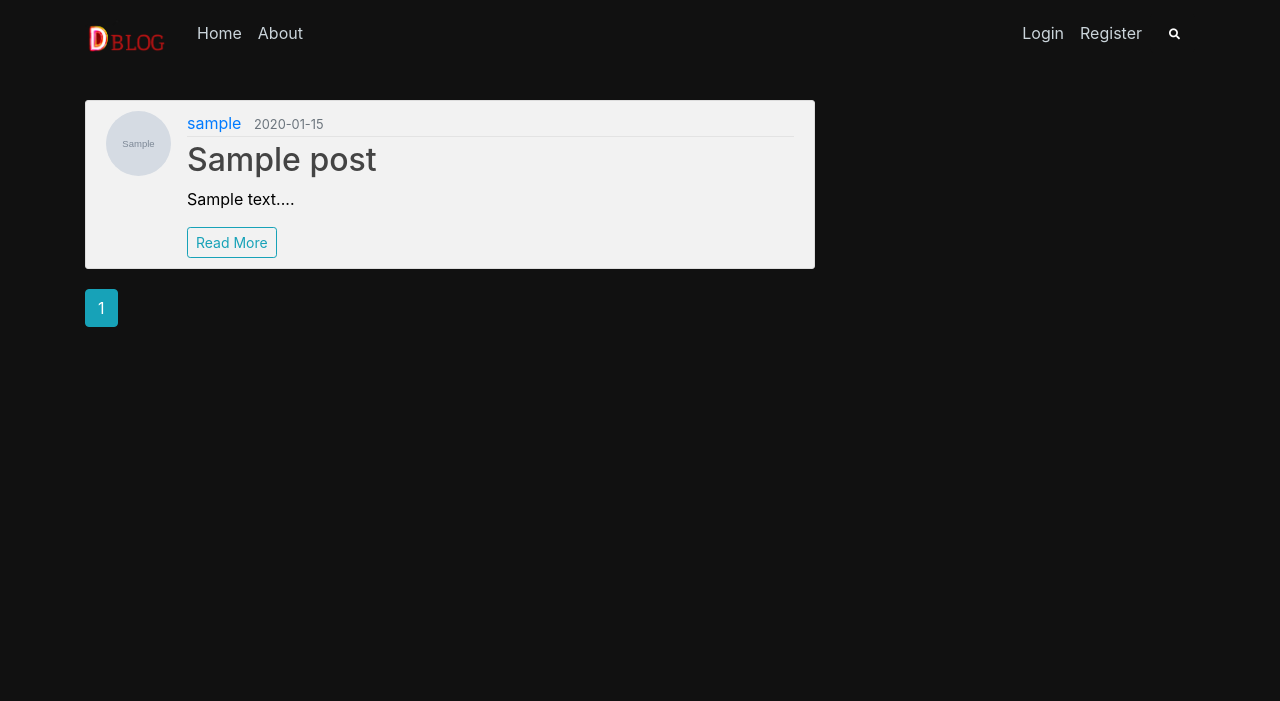
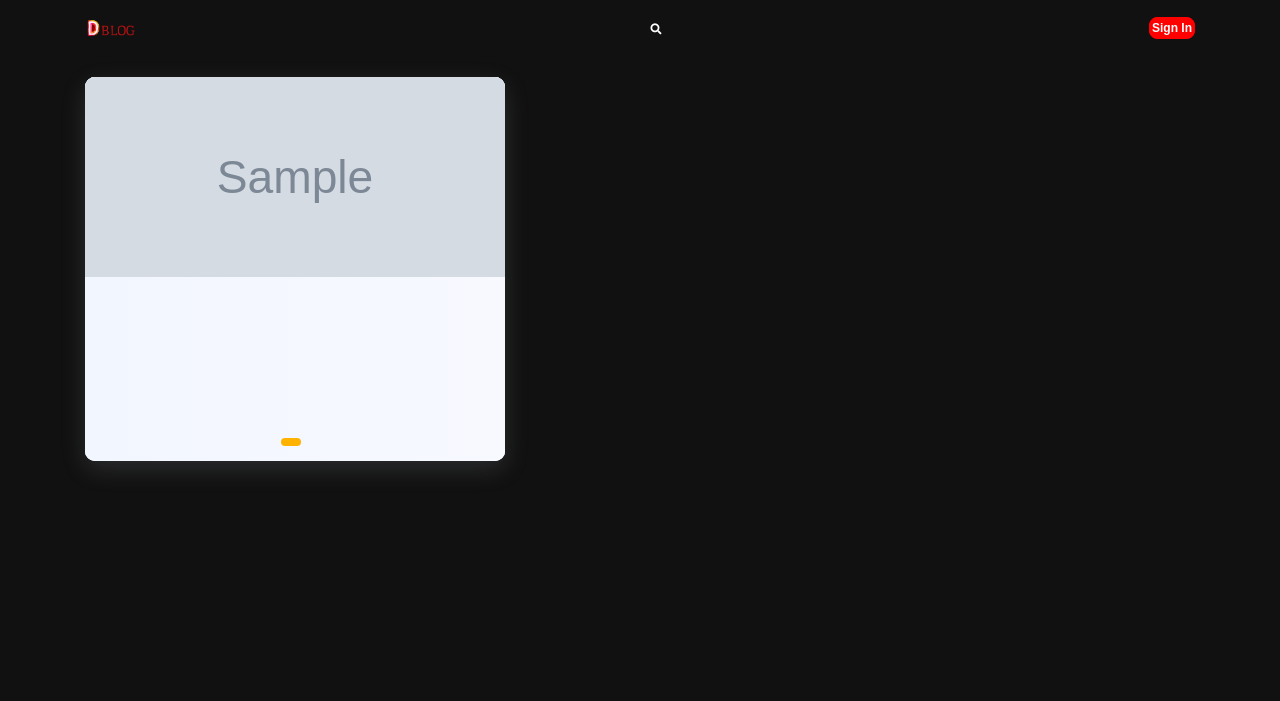
Before and after one commit to B-toxin/DBlog, a Flask app: page / in a window 1280 px wide. Shown: the top 701 px of the page. Before the commit the page ends 327 px from the top, so only its background shows below. Run offline with Flask 3, Linux system fonts and the light colour scheme; tables that the repository leaves empty hold one stand-in row (values such as "Sample post"); grey boxes marked "Sample" are stand-in pictures; some libraries are stand-ins or nearby versions.

Commit message:
Add files via upload

```diff
--- a/FlaskBlog/templates/home.html
+++ b/FlaskBlog/templates/home.html
@@ -1,37 +1,31 @@
 {% extends "layout.html" %}
 {% block content %}
-    {% for post in posts.items %}
-        <article class="media content-section">
-          <img class="rounded-circle article-img" src="{{ url_for('static', filename='profile_pics/' + post.author.image_file) }}">
-          <div class="media-body">
-            <div class="article-metadata">
-              {% if current_user.is_authenticated %}
-                <a class="mr-2" href="{{ url_for('users.user_posts', username=post.author.username) }}">{{ post.author.username }}</a>
-              {% else %}
-                <a href="{{ url_for('users.Login', post_id=post.id) }}" class="mr-2">{{ post.author.username }}</a>
-              {% endif %}
-                <small class="text-muted">{{ post.date_posted.strftime('%Y-%m-%d') }}</small>
-            </div>
-            <h2><a class="article-title" >{{ post.title }}</a></h2>
-            <p class="article-content">{{ post.content[:100] }}...</p>
+    <head>
+      <link rel="stylesheet" href="https://cdnjs.cloudflare.com/ajax/libs/normalize/5.0.0/normalize.min.css">
+      <link rel="stylesheet" href="{{ url_for('static', filename='home.css') }}">
+    </head>
+    <body>
+    <!-- partial:index.partial.html -->
+    <div class="swiper-container">
+      <div class="swiper-wrapper">
+        {% for post in posts.items %}
+        <div class="slider-item swiper-slide">
+          <div class="slider-image-wrapper">
+            <img class="slider-image" src="{{ url_for('static', filename='profile_pics/' + post.author.image_file) }}" alt="SliderImg">
+          </div>
+          <div class="slider-item-content">
+            <a class="mr-2 mb-4 bold-link" href="{{ url_for('users.user_posts', username=post.author.username) }}">{{ post.author.username }}</a>
+            <h1>{{ post.title }}</h1>
+            <p>{{ post.content }}</p>
+          </div>
+        </div>
+        {% endfor %}
+      </div>
+      <div class="swiper-pagination"></div>
+    </div>
+    <!-- partial -->
+    <script src='https://cdnjs.cloudflare.com/ajax/libs/jquery/3.5.1/jquery.min.js'></script>
+    <script src='https://cdnjs.cloudflare.com/ajax/libs/Swiper/6.4.5/swiper-bundle.min.js'></script><script  src="{{ url_for('static', filename='script.js') }}"></script>
 
-            {% if current_user.is_authenticated %}
-              <a href="{{ url_for('posts.post', post_id=post.id) }}" class="btn btn-sm btn-outline-info">Read More</a>
-            {% else %}
-              <a href="{{ url_for('users.Login', post_id=post.id) }}" class="btn btn-sm btn-outline-info">Read More</a>
-            {% endif %}
-          </div>
-        </article>
-    {% endfor %}
-    {% for page_num in posts.iter_pages(left_edge=1, right_edge=1, left_current=1, right_current=2) %}
-      {% if page_num %}
-        {% if posts.page == page_num %}
-          <a class="btn btn-info mb-4" href="{{ url_for('main.home', page=page_num) }}">{{ page_num }}</a>
-        {% else %}
-          <a class="btn btn-outline-info mb-4" href="{{ url_for('main.home', page=page_num) }}">{{ page_num }}</a>
-        {% endif %}
-      {% else %}
-        ...
-      {% endif %}
-    {% endfor %}
+    </body>
 {% endblock content %}
--- a/FlaskBlog/templates/layout.html
+++ b/FlaskBlog/templates/layout.html
@@ -22,8 +22,10 @@
         <nav class="navbar navbar-expand-md navbar-dark bg-steel fixed-top">
             <div class="container">
                 <a class="navbar-brand mr-4" href="/">
-                <img src="{{ url_for('static', filename='profile_pics/logo.png') }}" alt="DBlog Logo" style="width: 80px; height: 40px;">
+                    <img src="{{ url_for('static', filename='profile_pics/logo.png') }}" alt="DBlog Logo" style="width: 50px; height: 25px; margin-top: -10px;">
                 </a>
+                {% if current_user.is_authenticated %}
+                    <!-- Display these links for authenticated users -->
                     <div class="collapse navbar-collapse" id="navbarToggle">
                         <div class="navbar-nav">
                             <a class="nav-item nav-link" href="{{ url_for('main.home') }}">Home</a>
@@ -31,16 +33,12 @@
                         </div>
                         <!-- Navbar Right Side -->
                         <div class="navbar-nav ml-auto">
-                    {% if current_user.is_authenticated %}
                             <a class="nav-item nav-link" href="{{ url_for('posts.new_post') }}">New Post</a>
                             <a class="nav-item nav-link" href="{{ url_for('users.account') }}">Account</a>
                             <a class="nav-item nav-link" href="{{ url_for('users.logout') }}">Logout</a>
-                    {% else %}
-                        <a class="nav-item nav-link" href="{{ url_for('users.login') }}">Login</a>
-                        <a class="nav-item nav-link" href="{{ url_for('users.register') }}">Register</a>
-                    {% endif %}
                         </div>
                     </div>
+                {% endif %}
                 <!-- Search Form Outside of Navbar Collapse -->
                 <form class="search">
                     <input type="text" placeholder="Search" class="searchinput">
@@ -48,6 +46,10 @@
                         <i class="fas fa-search"></i>
                     </button>
                 </form>
+                {% if current_user.is_authenticated %}
+                {% else %}
+                    <a class="nav-item nav-link login-button" href="{{ url_for('users.login') }}">Sign In</a>
+                {% endif %}
                 <button class="navbar-toggler" type="button" data-toggle="collapse" data-target="#navbarToggle" aria-controls="navbarToggle" aria-expanded="false" aria-label="Toggle navigation">
                     <span class="navbar-toggler-icon"></span>
                 </button>
```
Lines whose indentation alone changed are shown as unchanged.
